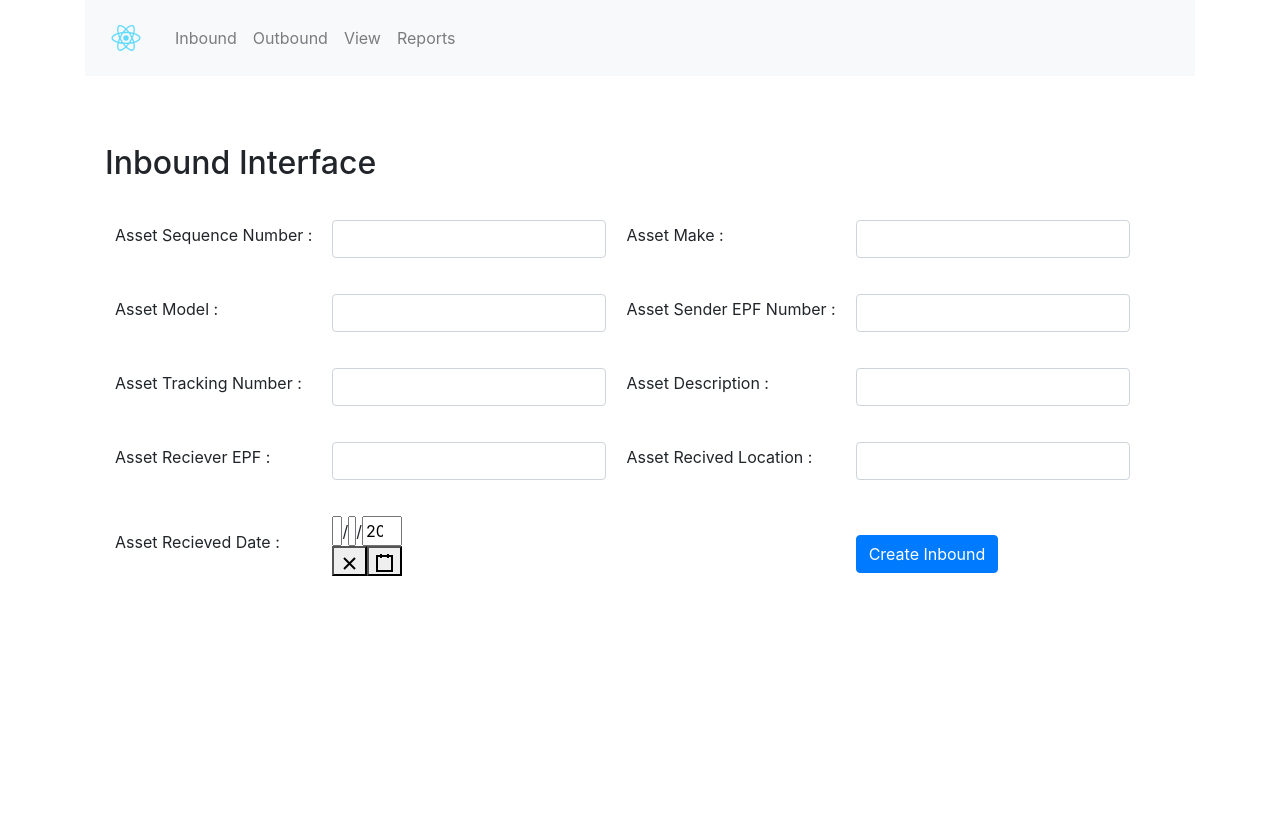
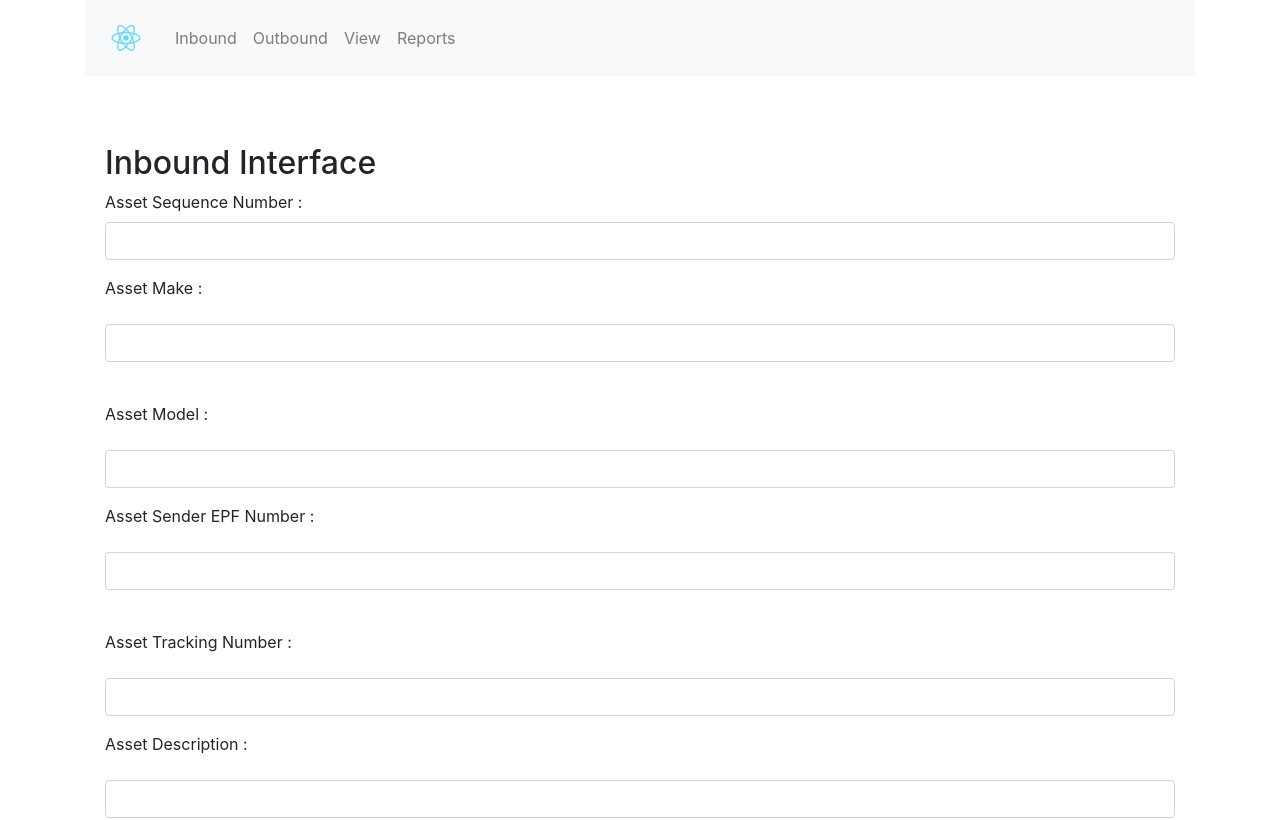
Before and after one commit to Dananjaya94/inbound-out-app, a React (Create React App) app: page / in a window 1280 px wide. Shown: the top 820 px of the page. Built offline with nearby package versions, Linux system fonts and the light colour scheme.

Commit message:
updated inbound
updated inbound

```diff
--- a/package.json
+++ b/package.json
@@ -11,6 +11,7 @@
     "react-calendar": "^3.1.0",
     "react-date-picker": "^8.0.1",
     "react-dom": "^16.13.1",
+    "react-responsive-navbar": "^1.0.11",
     "react-router-dom": "^5.2.0",
     "react-scripts": "3.4.1",
     "react-toastify": "^6.0.6"
--- a/src/App.js
+++ b/src/App.js
@@ -3,6 +3,7 @@ import logo from './logo.svg';
 import './App.css';
 import {BrowserRouter as Router,Route,Link} from "react-router-dom";
 import "bootstrap/dist/css/bootstrap.min.css";
+import ResponsiveMenu from 'react-responsive-navbar';
 
 import inbound from "./components/inbound.component";
 import outbound from "./components/outbound.component";
--- a/src/components/inbound.component.js
+++ b/src/components/inbound.component.js
@@ -170,138 +170,103 @@ export default class inbound extends Component{
                 <h2>Inbound Interface</h2>
 
                 <form>
+                <div className="form-group">
+                                <label>Asset Sequence Number :</label>
 
-                    <table cellPadding="10">
-                        <thead>
-                        <tr>
-                            <th></th>
-                            <th></th>
-                        </tr>
-                        </thead>
-                        <tbody>
-                        <tr>
-                            <td>
-                                <div className="form-group">
-                                <label>Asset Sequence Number :</label>
-                                </div>
-                            </td>
-
-                            <td>
                                 <div className="form-group">
                                 <input type="text" className="form-control" value={this.state.asset_seq_no} onChange={this.onchange_asset_seq_no}></input>
                                 </div>
-                            </td>
 
-                            <td>
                                 <div className="form-group">
                                 <label>Asset Make :</label>
                                 </div>
-                            </td>
-
-                            <td>
                                 <div className="form-group">
                                 <input type="text" className="form-control" value={this.state.asset_make} onChange={this.onchange_asset_make}></input>
                                 </div>
-                            </td>
-                        </tr>
+                                <br></br>
 
 
-                        <tr>
-                            <td>
                                 <div className="form-group">
                                 <label>Asset Model :</label>
                                 </div>
-                            </td>
 
-                            <td>
+
                                 <div className="form-group">
                                 <input type="text" className="form-control" value={this.state.asset_model} onChange={this.onchange_asset_model}></input>
                                 </div>
-                            </td>
 
-                            <td>
+
                                 <div className="form-group">
                                 <label>Asset Sender EPF Number :</label>
                                 </div>
-                            </td>
 
-                            <td>
+
                                 <div className="form-group">
                                 <input type="text" className="form-control" value={this.state.asset_sender_epf} onChange={this.onchange_asset_sender_epf}></input>
                                 </div>
-                            </td>
-                        </tr>
+                                <br></br>
 
-                        <tr>
-                            <td>
                                 <div className="form-group">
                                     <label>Asset Tracking Number :</label>
                                 </div>
-                            </td>
 
-                            <td>
+
                                 <div className="form-group">
                                     <input type="text" className="form-control" value={this.state.asset_tracking_num} onChange={this.onchange_asset_tracking_num}></input>
                                 </div>
-                            </td>
 
-                            <td>
+
+
                                 <div className="form-group">
                                     <label>Asset Description :</label>
                                 </div>
-                            </td>
 
-                            <td>
+
                                 <div className="form-group">
                                     <input type="text" className="form-control" value={this.state.asset_description} onChange={this.onchange_asset_description}></input>
                                 </div>
-                            </td>
-                        </tr>
+                                <br></br>
 
-                        <tr>
-                            <td>
+
                                 <div className="form-group">
                                     <label>Asset Reciever EPF :</label>
                                 </div>
-                            </td>
 
-                            <td>
+
+
                                 <div className="form-group">
                                     <input type="text" className="form-control" value={this.state.asset_reciever_epf} onChange={this.onchange_asset_reciever_epf}></input>
                                 </div>
-                            </td>
 
-                            <td>
+
                                 <div className="form-group">
                                     <label>Asset Recived Location :</label>
                                 </div>
-                            </td>
 
-                            <td>
+
+
                                 <div className="form-group">
                                 <input type="text" className="form-control" value={this.state.asset_recieved_location} onChange={this.onchange_asset_recieved_location}></input>
                                 </div>
-                            </td>
-                        </tr>
+                                <br></br>
 
-                        <tr>
-                            <td>
+
                                 <div className="form-group">
                                     <label>Asset Recieved Date :</label>
                                 </div>
-                            </td>
 
-                            <td>
+
+
                             <div className="form-group">
                                 {/* <input type="text" className="form-control" value={this.state.asset_recieved_date} onChange={this.onchange_asset_recieved_date}></input> */}
                                 <DatePicker onChange={this.onChangeDate} value={this.state.date}></DatePicker>
                             </div>
-                            </td>
 
-                            <td>
 
-                            </td>
-                            <td>
+
+
+
+
                                 <input type="submit" value="Create Inbound" className="btn btn-primary" onClick={this.onSubmit}></input>
                                 {/* <ToastContainer
                                 position="top-center"
@@ -313,12 +278,7 @@ export default class inbound extends Component{
                                 pauseOnFocusLoss
                                 draggable
                                 pauseOnHover/> */}
-                            </td>
-                        </tr>
-                        </tbody>
-                    </table>
-
-
+                     </div>
                 </form>
 
 
```
Also changed, not shown: 1 other file (tests, documents, lock files or other folders).
